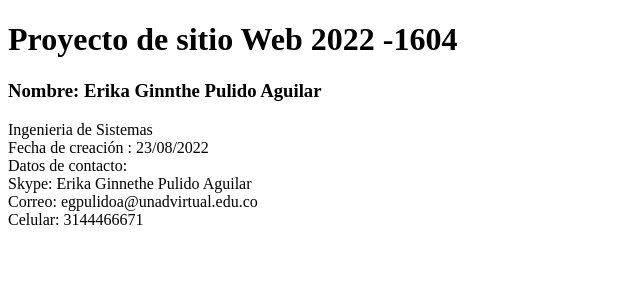
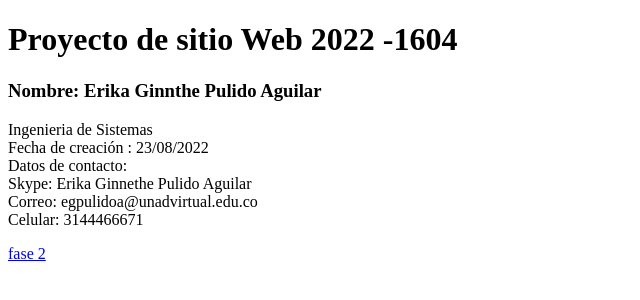
Before and after one commit to EPULI/DSWErikaPulido, a plain HTML site: page index.html in a window 1280 px wide. Shown: the full height of the page, 0-640 px from the left. Drawn offline with Linux system fonts and the light colour scheme.

Commit message:
configurar fase 2
Se configuro  la fase 2 en el index

```diff
--- a/index.html
+++ b/index.html
@@ -16,6 +16,6 @@
       Correo: egpulidoa@unadvirtual.edu.co <br>
       Celular: 3144466671 <br>
     </p>
-
+  <a href="fase2/desing.html"> fase 2</a>
 <body>
 </html>
```
